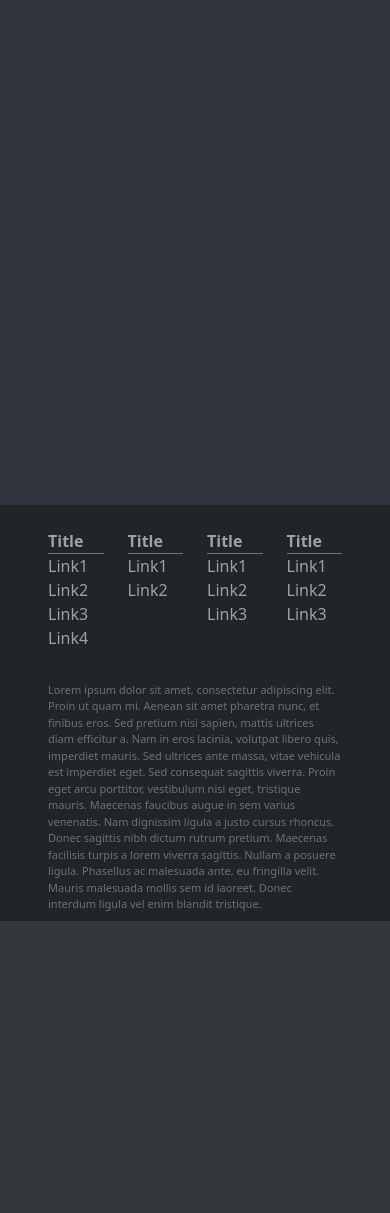
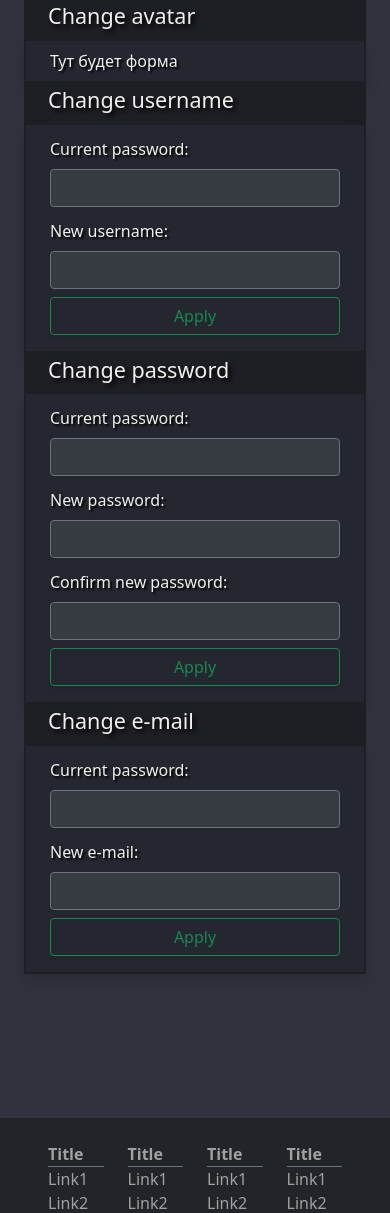
Before and after one commit to CpedaMonsterEnergyLover/GBHsite, a Django app: page /profile/settings in a window 390 px wide. Shown: the part 395-1608 px from the top of the page. Before the commit the page ends 1316 px from the top, so only its background shows below. Run offline with Django 3.2, Linux system fonts and the light colour scheme.

Commit message:
day 8.1: settings pages html & style are done TODO: finish their functions views.py etc

```diff
--- a/GBHsite/forms.py
+++ b/GBHsite/forms.py
@@ -2,10 +2,11 @@ from datetime import datetime
 
 from django import forms
 from django.contrib.auth.forms import AuthenticationForm
+from django.core.exceptions import ValidationError
 
 
 class SignUpForm(forms.Form):
-    username = forms.CharField(label='Username', max_length=16, min_length=3, initial='')
+    username = forms.CharField(label='Username', max_length=14, min_length=3, initial='')
     password = forms.CharField(label='Password', widget=forms.PasswordInput())
     password_confirm = forms.CharField(label='Confirm password', widget=forms.PasswordInput())
     email = forms.EmailField(label='Email', initial='')
@@ -19,7 +20,7 @@ class SignUpForm(forms.Form):
         # password_validation.validate_password(password)
         confirm_password = cleaned_data.get("password_confirm")
         if password != confirm_password:
-            raise forms.ValidationError(
+            raise ValidationError(
                 "Password and confirm password does not match"
             )
         # date validation
@@ -52,3 +53,69 @@ class UserLoginForm(AuthenticationForm):
             {'class': 'form-control border-secondary', 'style': 'background-color: #353B40;color: #efefef;'})
         self.fields['password'].widget.attrs.update(
             {'class': 'form-control border-secondary', 'style': 'background-color: #353B40;color: #efefef;'})
+
+
+class ChangeUsernameForm(forms.Form):
+    password = forms.CharField(label='Password', widget=forms.PasswordInput())
+    username = forms.CharField(label='Username', max_length=14, min_length=3, initial='')
+
+    def clean(self):
+        cleaned_data = super(ChangeUsernameForm, self).clean()
+        # password check
+        password = self.cleaned_data.get("password")
+        if not self.user.check_password(password):
+            raise ValidationError({'password': ['Invalid password']})
+        # username validation
+
+    def __init__(self, user, data=None):
+        self.user = user
+        super(ChangeUsernameForm, self).__init__(data=data)
+        self.fields['username'].widget.attrs.update(
+            {'class': 'form-control border-secondary', 'style': 'background-color: #353B40;color: #efefef;'})
+        self.fields['password'].widget.attrs.update(
+            {'class': 'form-control border-secondary', 'style': 'background-color: #353B40;color: #efefef;'})
+
+
+class ChangePasswordForm(forms.Form):
+    password = forms.CharField(label='Password', widget=forms.PasswordInput())
+    new_password = forms.CharField(label='New password', widget=forms.PasswordInput())
+    confirm_password = forms.CharField(label='Confirm new password', widget=forms.PasswordInput())
+
+    def clean(self):
+        cleaned_data = super(ChangePasswordForm, self).clean()
+        # password check
+        password = self.cleaned_data.get("password")
+        if not self.user.check_password(password):
+            raise ValidationError({'password': ['Invalid password']})
+        # password validation
+
+    def __init__(self, user, data=None):
+        self.user = user
+        super(ChangePasswordForm, self).__init__(data=data)
+        self.fields['password'].widget.attrs.update(
+            {'class': 'form-control border-secondary', 'style': 'background-color: #353B40;color: #efefef;'})
+        self.fields['new_password'].widget.attrs.update(
+            {'class': 'form-control border-secondary', 'style': 'background-color: #353B40;color: #efefef;'})
+        self.fields['confirm_password'].widget.attrs.update(
+            {'class': 'form-control border-secondary', 'style': 'background-color: #353B40;color: #efefef;'})
+
+
+class ChangeEmailForm(forms.Form):
+    password = forms.CharField(label='Password', widget=forms.PasswordInput())
+    email = forms.EmailField(label='Email', initial='')
+
+    def clean(self):
+        cleaned_data = super(ChangeEmailForm, self).clean()
+        # password check
+        password = self.cleaned_data.get("password")
+        if not self.user.check_password(password):
+            raise ValidationError({'password': ['Invalid password']})
+        # email validation
+
+    def __init__(self, user, data=None):
+        self.user = user
+        super(ChangeEmailForm, self).__init__(data=data)
+        self.fields['password'].widget.attrs.update(
+            {'class': 'form-control border-secondary', 'style': 'background-color: #353B40;color: #efefef;'})
+        self.fields['email'].widget.attrs.update(
+            {'class': 'form-control border-secondary', 'style': 'background-color: #353B40;color: #efefef;'})
--- a/GBHsite/views.py
+++ b/GBHsite/views.py
@@ -3,7 +3,7 @@ from django.contrib.auth import logout
 from django.contrib.auth.decorators import login_required
 from django.contrib.auth.models import User
 from django.shortcuts import render
-from .forms import SignUpForm
+from .forms import *
 from django.shortcuts import redirect
 
 
@@ -35,7 +35,25 @@ def signup(request):
 
 
 def settings(request):
-    return render(request, 'sitepages/profile/settings/main.html')
+    change_username_form = ChangeUsernameForm(user=request.user)
+    change_password_form = ChangePasswordForm(user=request.user)
+    change_email_form = ChangeEmailForm(user=request.user)
+    if request.method == 'POST':
+        if 'submit_password' in request.POST:
+            change_password_form = ChangePasswordForm(user=request.user, data=request.POST or None)
+
+        if 'submit_username' in request.POST:
+            change_username_form = ChangeUsernameForm(user=request.user, data=request.POST or None)
+            if change_username_form.is_valid():
+                return render_settings(request, change_username_form, change_password_form, change_email_form,
+                                       {'username_changed': True})
+            else:
+                return render_settings(request, change_username_form, change_password_form, change_email_form, None)
+
+        if 'submit_email' in request.POST:
+            change_email_form = ChangeEmailForm(user=request.user, data=request.POST or None)
+
+    return render_settings(request, change_username_form, change_password_form, change_email_form, None)
 
 
 @login_required
@@ -47,3 +65,10 @@ def profile(request):
 def logout_user(request):
     logout(request)
     return redirect('/')
+
+
+def render_settings(request, uf, pf, ef, arg):
+    d = {'username_form': uf, 'password_form': pf, 'email_form': ef}
+    if arg is not None:
+        d[arg[1]] = arg[2]
+    return render(request, 'sitepages/profile/settings/main.html', d)
--- a/templates/sitepages/login/loginform.html
+++ b/templates/sitepages/login/loginform.html
@@ -19,7 +19,6 @@
     {% if form.errors %}
       <div class="px-2">
         Your username and password didn't match. Please try again.
-        {{ form.errors }}
       </div>
     {% endif %}
   </div>
--- /dev/null
+++ b/templates/sitepages/profile/settings/avatarform.html
@@ -0,0 +1,4 @@
+<div class="container py-2">
+  Тут будет форма
+  {% comment %}{% csrf_token %}{% endcomment %}
+</div>
--- /dev/null
+++ b/templates/sitepages/profile/settings/emailform.html
@@ -0,0 +1,45 @@
+<div class="container py-2">
+  <form method="POST">
+  {% csrf_token %}
+    <div class="row mb-2">
+      <div class="col-md-3 text-start">
+        <label for="{{ email_form.password.id_for_label }}" class="form-label fs-6 pt-1">Current password:</label>
+      </div>
+      <div class="col-md-4">
+          {{ email_form.password }}
+      </div>
+      {% if email_form.password.errors %}
+      <div class="col-md-5 text-danger fs-6 rounded">
+        {{ email_form.password.errors }}
+      </div>
+      {% endif %}
+    </div>
+
+    <div class="row mb-2">
+      <div class="col-md-3 text-start">
+        <label for="{{ email_form.email.id_for_label }}" class="form-label fs-6 pt-1">New e-mail:</label>
+      </div>
+      <div class="col-md-4">
+          {{ email_form.email }}
+      </div>
+      {% if email_form.email.errors %}
+      <div class="col-md-5 text-danger fs-6 rounded">
+        {{ email_form.email.errors }}
+      </div>
+      {% endif %}
+    </div>
+
+    <div class="row mb-2">
+      <div class="col-md-3"></div>
+      <div class="col-md-4">
+        <input type="submit" class="btn btn-outline-success shadow-sm container-fluid" value="Apply" name="submit_email">
+      </div>
+      {% if email_changed %}
+        <div class="col-md-5 text-success fs-6 rounded">
+          Your email has been successfully updated
+        </div>
+      {% endif %}
+    </div>
+
+  </form>
+</div>
--- a/templates/sitepages/profile/settings/main.html
+++ b/templates/sitepages/profile/settings/main.html
@@ -1,8 +1,55 @@
 {% extends "siteroot/root.html" %}
 {% block content %}
+  <div class="col-3 d-none {% comment %}d-sm-none{% endcomment %} d-lg-block page-column-position">
+    {% include 'sitepages/profile/sidebar.html' with active_settings=True has_back=True%}
+  </div>
   <div class="col page-column-position">
-    <div class="container bg-light rounded-bottom shadow py-1">
-      ты гей
+    <div class="p-0 py-2 px-3 container theme-header rounded-top" id="achievements-section">
+      <h2 class="m-0">Settings</h2>
     </div>
+    <ul class="nav nav-pills flex-row d-flex justify-content-evenly border-secondary border-top border-bottom theme-header">
+      <li class="nav-item py-1">
+        <a class="nav-link text-light" href="#change-avatar">Change avatar</a>
+      </li>
+      <li class="nav-item py-1">
+        <a class="nav-link text-light" href="#change-username">Change username</a>
+      </li>
+      <li class="nav-item py-1">
+        <a class="nav-link text-light" href="#change-password">Change password</a>
+      </li>
+      <li class="nav-item py-1">
+        <a class="nav-link text-light" href="#change-email">Change email</a>
+      </li>
+    </ul>
+   {% comment %} <div class="container-fluid theme-container shadow px-0" style="min-height: 5px"></div>{% endcomment %}
+
+  <div class="container-fluid theme-header py-1 m-0" id="change-avatar">
+      <h4 class="">Change avatar</h4>
+  </div>
+  <div class="container-fluid theme-container shadow px-0">
+    {% include 'sitepages/profile/settings/avatarform.html' %}
+  </div>
+
+  <div class="container-fluid theme-header py-1" id="change-username">
+      <h4 class="">Change username</h4>
+  </div>
+  <div class="container-fluid theme-container shadow px-0">
+    {% include 'sitepages/profile/settings/usernameform.html' %}
+  </div>
+
+  <div class="container-fluid theme-header py-1" id="change-password">
+      <h4 class="">Change password</h4>
+  </div>
+  <div class="container-fluid theme-container shadow px-0">
+    {% include 'sitepages/profile/settings/passwordform.html' %}
+  </div>
+
+  <div class="container-fluid theme-header py-1">
+      <h4 class="">Change e-mail</h4>
+  </div>
+  <div class="container-fluid theme-container shadow px-0" id="change-email">
+    {% include 'sitepages/profile/settings/emailform.html' %}
+  </div>
+
   </div>
 {% endblock %}
--- /dev/null
+++ b/templates/sitepages/profile/settings/passwordform.html
@@ -0,0 +1,61 @@
+<div class="container py-2">
+  <form method="POST">
+    {% csrf_token %}
+    <div class="row mb-2">
+      <div class="col-md-3 text-start">
+        <label for="{{ password_form.password.id_for_label }}" class="form-label fs-6 pt-1">Current password:</label>
+      </div>
+      <div class="col-md-4">
+          {{ password_form.password }}
+      </div>
+      {% if password_form.password.errors %}
+      <div class="col-md-5 text-danger fs-6 rounded">
+        {{ password_form.password.errors }}
+      </div>
+      {% endif %}
+    </div>
+
+    <div class="row mb-2">
+      <div class="col-md-3 text-start">
+        <label for="{{ password_form.new_password.id_for_label }}" class="form-label fs-6 pt-1">New password:</label>
+      </div>
+      <div class="col-md-4">
+          {{ password_form.new_password }}
+      </div>
+      <div class="col-md-6">
+      {% if password_form.new_password.errors %}
+        <div class="col-md-5 text-danger fs-6 rounded">
+          {{ password_form.new_password.errors }}
+        </div>
+      {% endif %}
+      </div>
+    </div>
+
+     <div class="row mb-2">
+      <div class="col-md-3 text-start">
+        <label for="{{ password_form.confirm_password.id_for_label }}" class="form-label fs-6 pt-1">Confirm new password:</label>
+      </div>
+      <div class="col-md-4">
+          {{ password_form.confirm_password }}
+      </div>
+      {% if password_form.confirm_password.errors %}
+        <div class="col-md-5 text-danger fs-6 rounded">
+          {{ password_form.confirm_password.errors }}
+        </div>
+      {% endif %}
+    </div>
+
+    <div class="row mb-2">
+      <div class="col-md-3"></div>
+      <div class="col-md-4">
+        <input type="submit" class="btn btn-outline-success shadow-sm container-fluid" value="Apply" name="submit_password">
+      </div>
+      {% if password_changed %}
+        <div class="col-md-5 text-success fs-6 rounded">
+          Your password has been successfully updated
+        </div>
+      {% endif %}
+    </div>
+
+  </form>
+</div>
--- /dev/null
+++ b/templates/sitepages/profile/settings/usernameform.html
@@ -0,0 +1,44 @@
+<div class="container py-2">
+  <form method="POST">
+  {% csrf_token %}
+    <div class="row mb-2">
+      <div class="col-md-3 text-start">
+        <label for="{{ username_form.password.id_for_label }}" class="form-label fs-6 pt-1">Current password:</label>
+      </div>
+      <div class="col-md-4">
+          {{ username_form.password }}
+      </div>
+      {% if username_form.password.errors %}
+      <div class="col-md-5 text-danger fs-6 rounded">
+        {{ username_form.password.errors }}
+      </div>
+      {% endif %}
+    </div>
+
+    <div class="row mb-2">
+      <div class="col-md-3 text-start">
+        <label for="{{ username_form.username.id_for_label }}" class="form-label fs-6 pt-1">New username:</label>
+      </div>
+      <div class="col-md-4">
+          {{ username_form.username }}
+      </div>
+      {% if username_form.username.errors %}
+      <div class="col-md-5 text-danger fs-6 rounded">
+        {{ username_form.username.errors }}
+      </div>
+      {% endif %}
+    </div>
+    <div class="row mb-2">
+      <div class="col-md-3"></div>
+      <div class="col-md-4">
+        <input type="submit" class="btn btn-outline-success shadow-sm container-fluid" value="Apply" name="submit_username">
+      </div>
+      {% if username_changed %}
+        <div class="col-md-5 text-success fs-6 rounded">
+          Your username has been successfully updated
+        </div>
+      {% endif %}
+    </div>
+
+  </form>
+</div>
--- a/templates/sitepages/profile/sidebar.html
+++ b/templates/sitepages/profile/sidebar.html
@@ -42,10 +42,26 @@
         Profile management
       </div>
       <hr>
-      {% include 'sitesidebar/element.html' with option='Account settings' url='/profile/settings'%}
-      {% include 'sitesidebar/element.html' with option='Edit profile' %}
-      {% include 'sitesidebar/element.html' with option='Purchase history' %}
+
+
+      {% if active_settings %}
+        {% include 'sitesidebar/element.html' with option='Account settings' url='/profile/settings' active=True%}
+      {% else %}
+        {% include 'sitesidebar/element.html' with option='Account settings' url='/profile/settings'%}
+      {% endif %}
+
+      {% if active_purchase %}
+        {% include 'sitesidebar/element.html' with option='Purchase history' active=True%}
+      {% else %}
+        {% include 'sitesidebar/element.html' with option='Purchase history' %}
+      {% endif %}
+
+
       <hr>
-      {% include 'sitesidebar/element.html' with option='Log out' url='/profile/logout' %}
+      {% if has_back %}
+        {% include 'sitesidebar/element.html' with option='Back to profile' url='/profile' %}
+      {% else %}
+        {% include 'sitesidebar/element.html' with option='Log out' url='/profile/logout' %}
+      {% endif %}
     </ul>
 </div>
--- a/templates/sitepages/profile/statistics/achievement.html
+++ b/templates/sitepages/profile/statistics/achievement.html
@@ -9,6 +9,11 @@
     background-position: center center;
     background-size: cover;
     box-shadow: inset 0 0 10px black;
+  }
+  .achievement-card:hover{
+      border: darkgoldenrod 2px solid;
+    border-radius: 5px;
+      box-shadow: darkgoldenrod 0 0 10px;
   }
   .popover-header {
     text-align: center;
--- a/templates/sitepages/profile/statistics/herocard.html
+++ b/templates/sitepages/profile/statistics/herocard.html
@@ -10,6 +10,10 @@
     background-size: cover;
     box-shadow: inset 0 0 10px black;
     position: relative;
+  }
+  .hero-card:hover {
+      border: darkmagenta 2px solid;
+      box-shadow: darkmagenta 0 0 10px;
   }
   .hero-card-content{
     position: absolute;
--- a/templates/sitepages/signup/registerform.html
+++ b/templates/sitepages/signup/registerform.html
@@ -1,4 +1,4 @@
-<form class="p-1" method="POST">
+  <form class="p-1" method="POST">
     {% csrf_token %}
   <div class="mb-3">
     <label for="{{ signup_form.username.id_for_label }}" class="form-label fs-6 pt-1">{{ signup_form.username.label_tag }}</label>
--- a/templates/sitesidebar/element.html
+++ b/templates/sitesidebar/element.html
@@ -1,5 +1,15 @@
-<li>
-  <a href="{{ url|default:'#' }}" class="nav-link text-light">
+<style>
+  .nav-link:hover{
+    background: #6C757D;
+    text-shadow: none;
+  }
+  .noshadow{
+      text-shadow: none;
+  }
+</style>
+
+<li class="mb-1">
+  <a href="{{ url|default:'#' }}" class="text-light {% if active %}bg-secondary noshadow{% endif %} nav-link">
     {{ option }}
   </a>
 </li>
```
Also changed, not shown: templates/sitepages/profile/main.html (+17 -12 lines), db.sqlite3.
